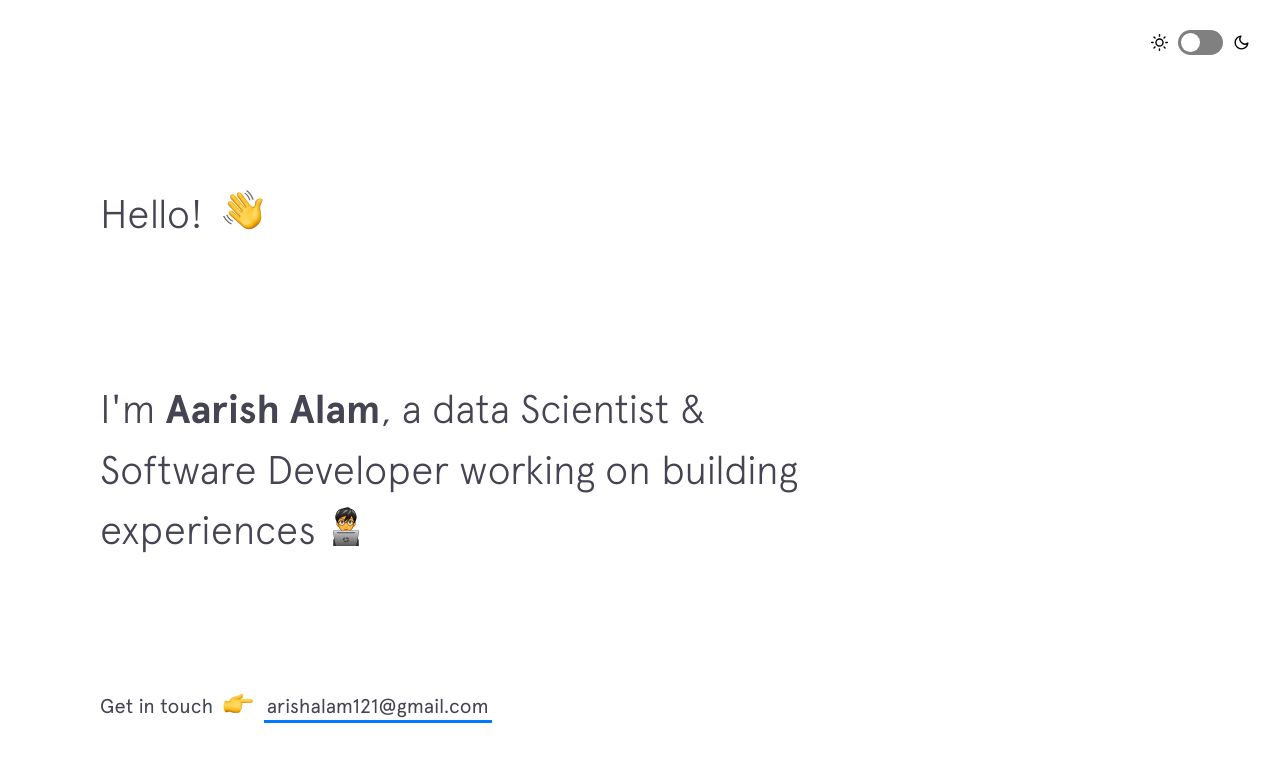
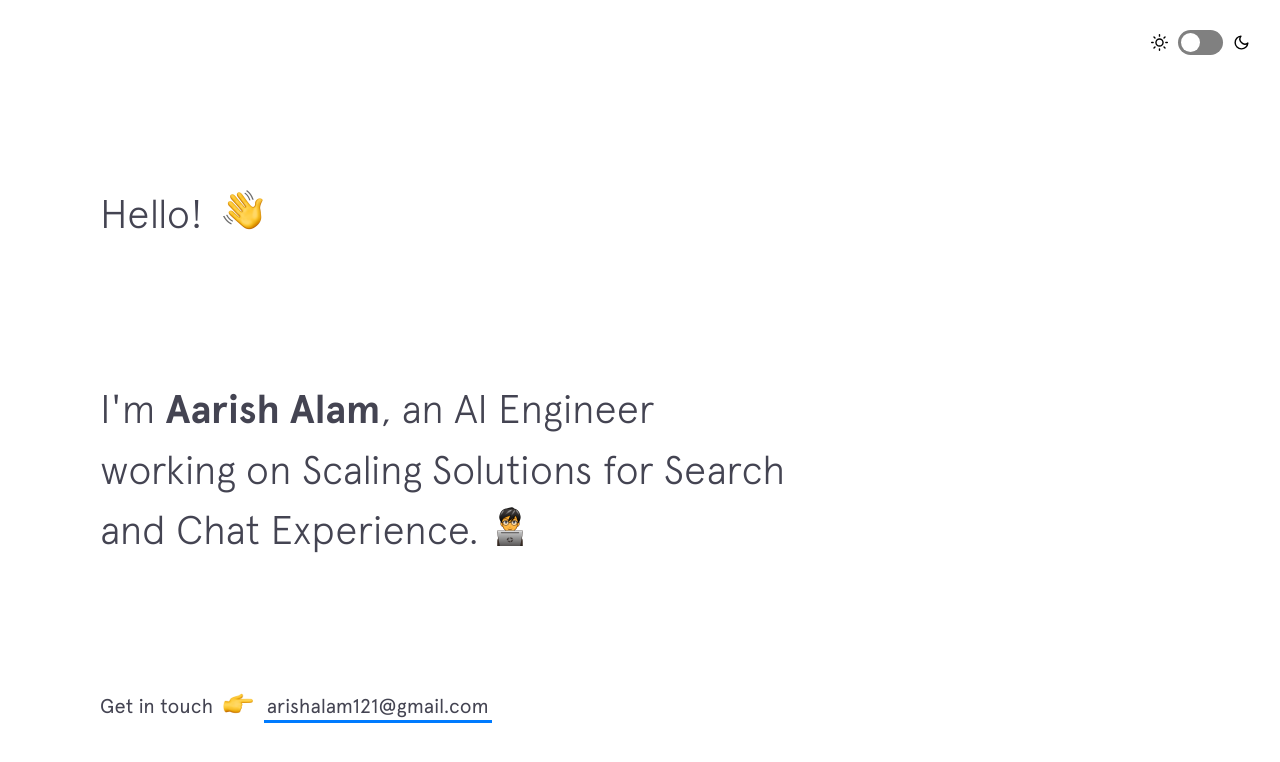
Before and after one commit to RheagalFire/rheagalfire.github.io, a Jekyll site: the page built from index.html, in a window 1280 px wide and 900 px high. Shown: the top 762 px of the window. Built offline with Jekyll 4.4.1, drawn with Linux system fonts in a browser that asks for light colours; nearby versions of some CDN libraries.

Commit message:
Update intro.html

```diff
--- a/_includes/intro.html
+++ b/_includes/intro.html
@@ -4,7 +4,7 @@
   </h1>
 
   <h2 class="intro__tagline">I'm
-    <span class="name">Aarish Alam</span>, a data Scientist &amp Software Developer working on building experiences
+    <span class="name">Aarish Alam</span>, an AI Engineer working on Scaling Solutions for Search and Chat Experience.
     <span class="emoji technologist"></span>
   </h2>
 
```
